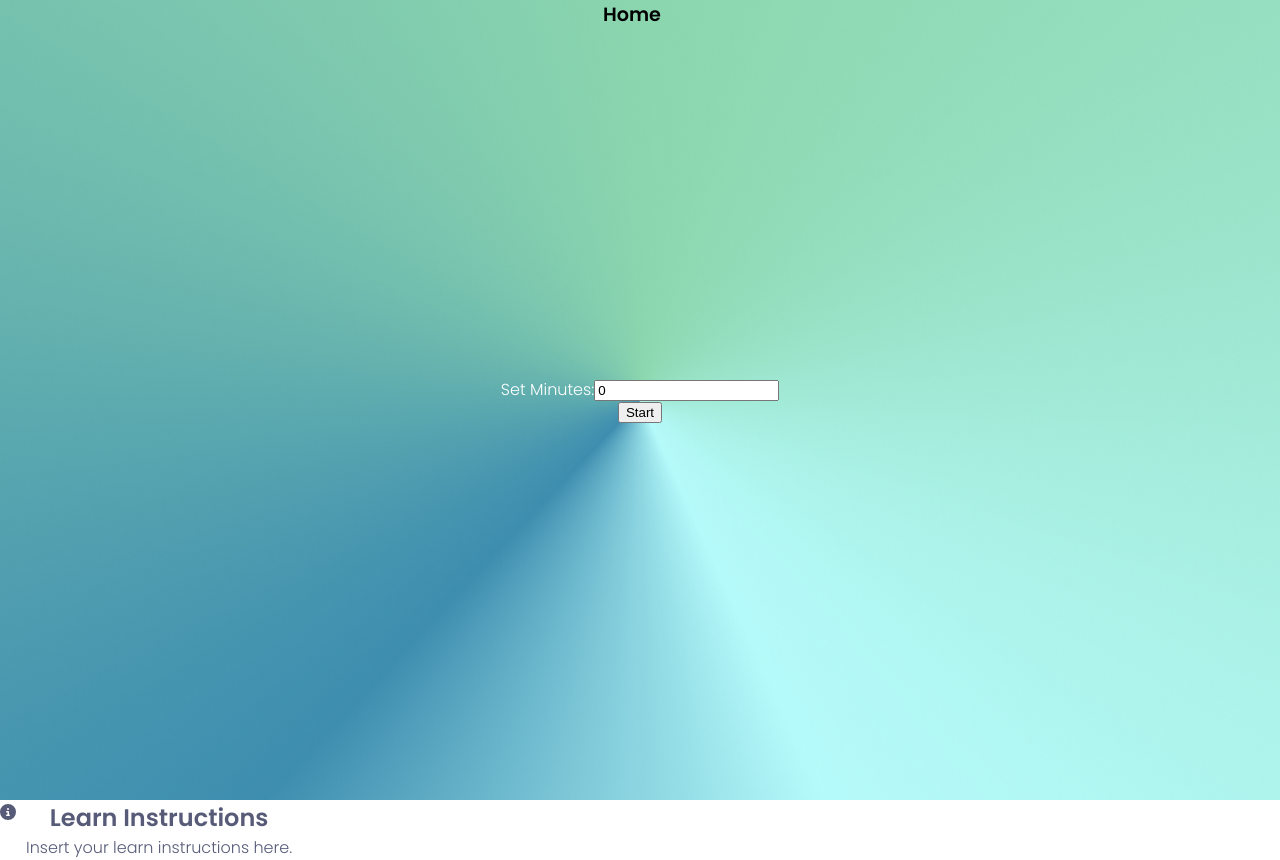
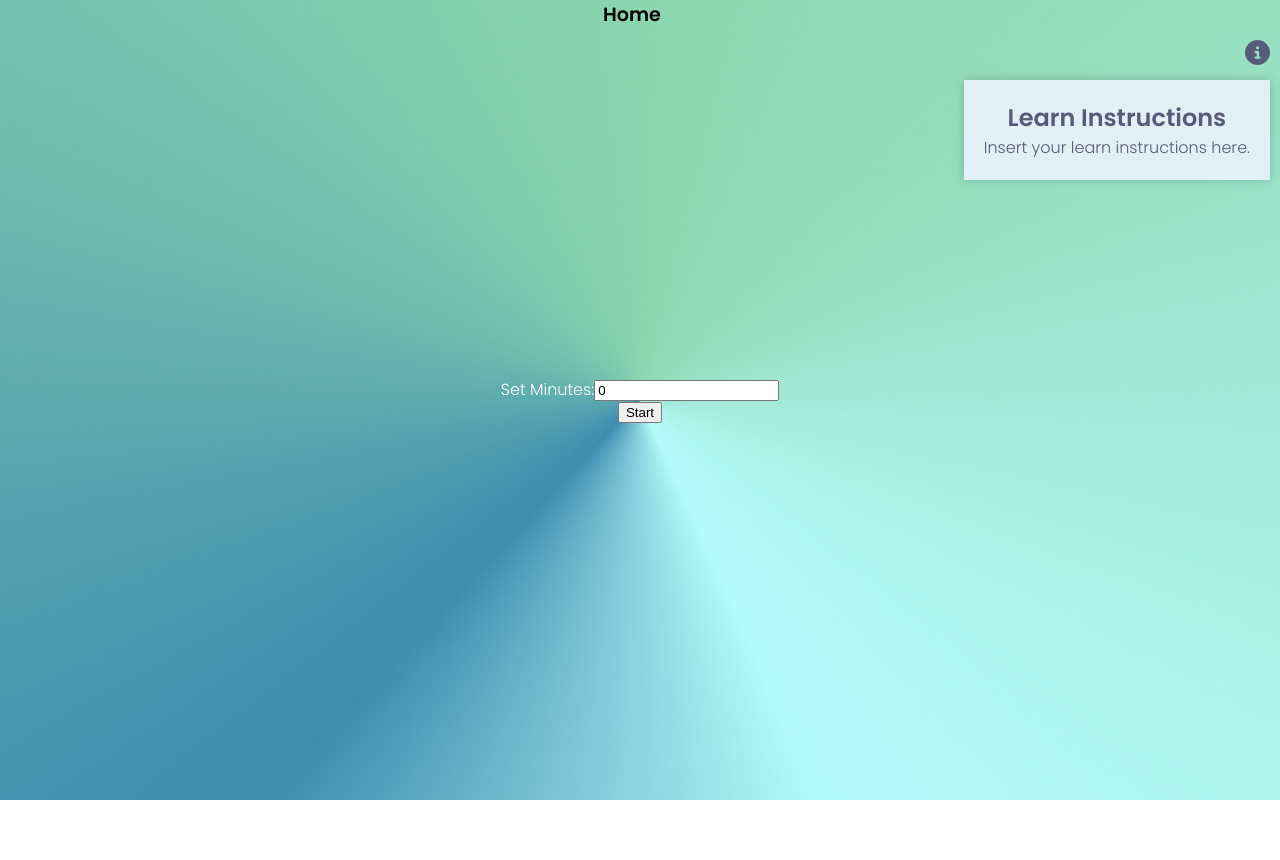
Before and after one commit to AleFin95/QuizWiz-Client, a React (Vite) app in the folder QuizWiz/: page /learn in a window 1280 px wide. After the commit the page ends 800 px from the top, so only its background shows below. Built offline with nearby package versions, Linux system fonts and the light colour scheme.

Commit message:
adjust instruction window

```diff
--- a/QuizWiz/src/assets/app.css
+++ b/QuizWiz/src/assets/app.css
@@ -340,21 +340,32 @@ nav {
 }
 /* Style Quiz Istruction page */
 .quiz-instructions-wrapper {
+  position: fixed;
+  top: 10px;
+  right: 10px;
   display: flex;
-  align-items: flex-start; /* Align items to the top */
+  flex-direction: column;
+  align-items: flex-end;
 }
 
 .quiz-icon-container {
-  margin-right: 10px;
+  margin-bottom: 10px;
+  z-index: 1001;
+  margin-top: 30px;
 }
 
 .quiz-icon {
+  height: 25px;
   cursor: pointer;
 }
 
 .quiz-instructions-container {
-  display: flex;
+  display: none;
   flex-direction: column;
+  background-color: rgb(224, 240, 245);
+  padding: 20px;
+  box-shadow: 0 0 10px rgba(0, 0, 0, 0.2);
+  z-index: 1000;
 }
 
 .visible {
```
